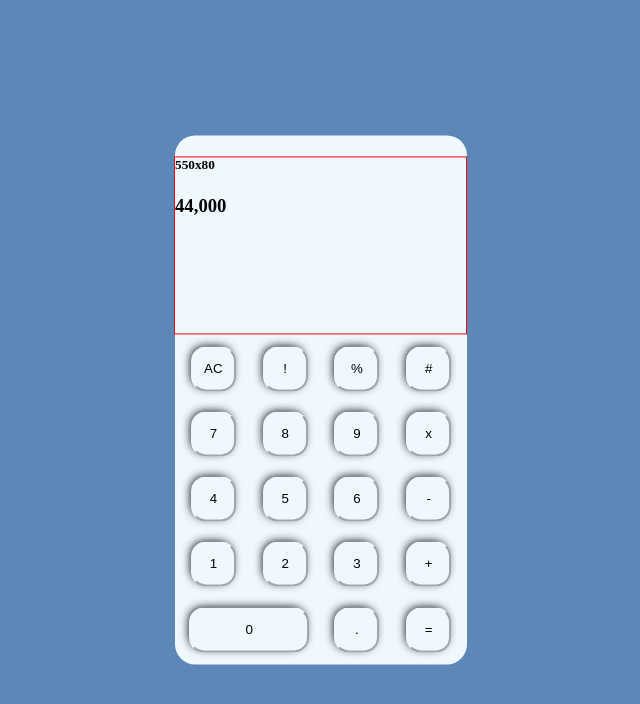
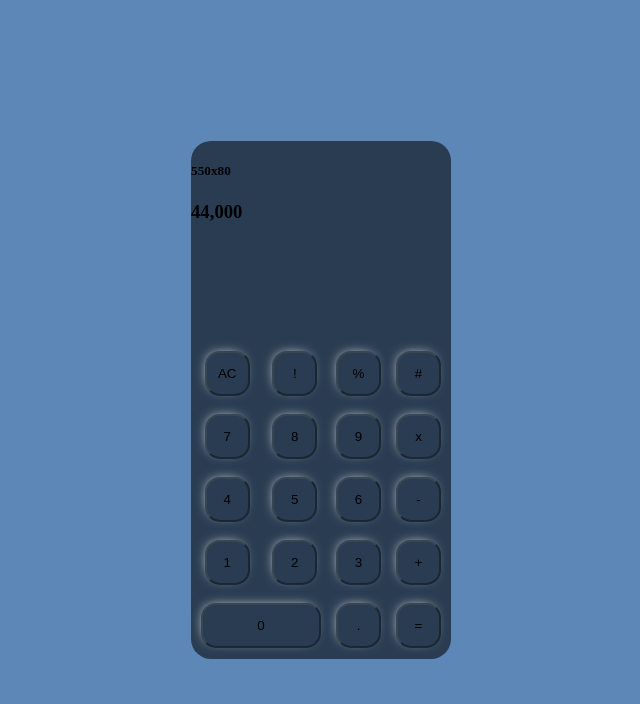
Before and after one commit to Henryik08/Calculator-app, a plain HTML site: page index.html in a window 1280 px wide. Shown: the whole page, without its empty margins (319-959 px from the left). Drawn offline with Linux system fonts and the light colour scheme.

Commit message:
calculator design

```diff
--- a/index.html
+++ b/index.html
@@ -9,7 +9,7 @@
 </head>
 <body>
     <main>
-        <section class="calculations debug">
+        <section class="calculations">
             <section><h5>550x80</h5></section>
             <section><h1>44,000</h1></section>
         </section>
--- a/style.css
+++ b/style.css
@@ -7,12 +7,12 @@ main{
     left: 50%;
     top: 50%;
     transform: translate(-50%, -50%);
-    background-color: aliceblue;
+    background-color:rgba(0, 0, 0, 0.557);
     height: auto;
     border-radius: 20px;
 }
 .calculations{
-    width: 18.2rem;
+    width: 16.25rem;
     height: 11rem;
 
 }
@@ -21,42 +21,23 @@ main{
     display: grid;
     gap: 15px 15px;
     grid-template-columns: repeat(4, 1fr);
-    width:17rem;
-    height:311px;
+    width:15rem;
+    height:300px;
     place-items:  center;
-    font-weight: 400;
+
 
 }
 .operators{
-    box-shadow: -2px -2px 10px -2px black;
+
+    box-shadow: -2px -2px 12px -5px white;
     border-radius: 15px;
     width: 45px;
     height: 45px;
-    background-color: aliceblue;
-    border-color: aliceblue;
+    background-color: rgba(0, 0, 0, 0);
+    border-color: rgba(0, 0, 0, 0.368);
 }
 
 .item1 {
     width: 120px;
     grid-column: 1/ span 2;
   }
-.debug{
-    outline: 1px solid red;
-}
-
-
-
-
-
-
-/**.calculator-container{
-    background-color: white;
-    color:rgb(172, 54, 54);
-    width: 350px;
-    height: 550px;
-    border-radius: 25px;
-}
-.center {
-    margin: auto;
-    padding-: 10px;
-  }
```
